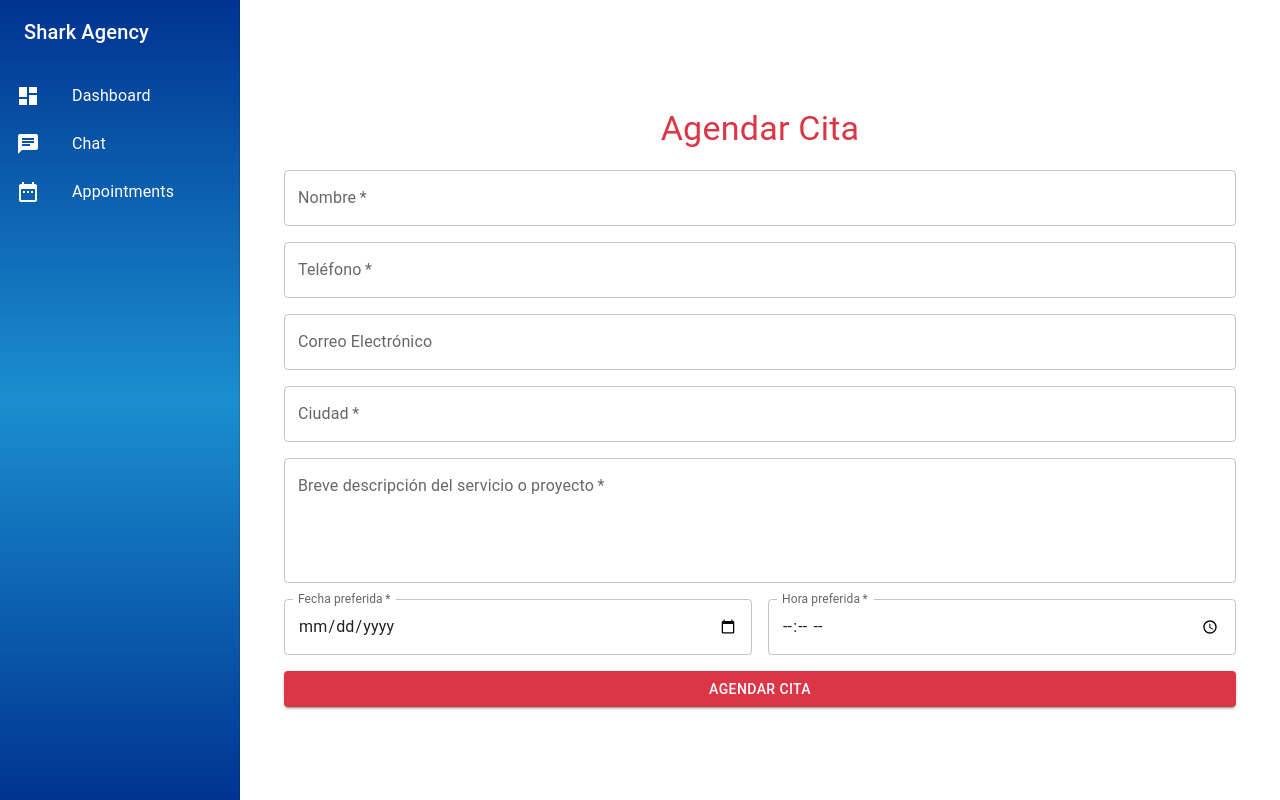
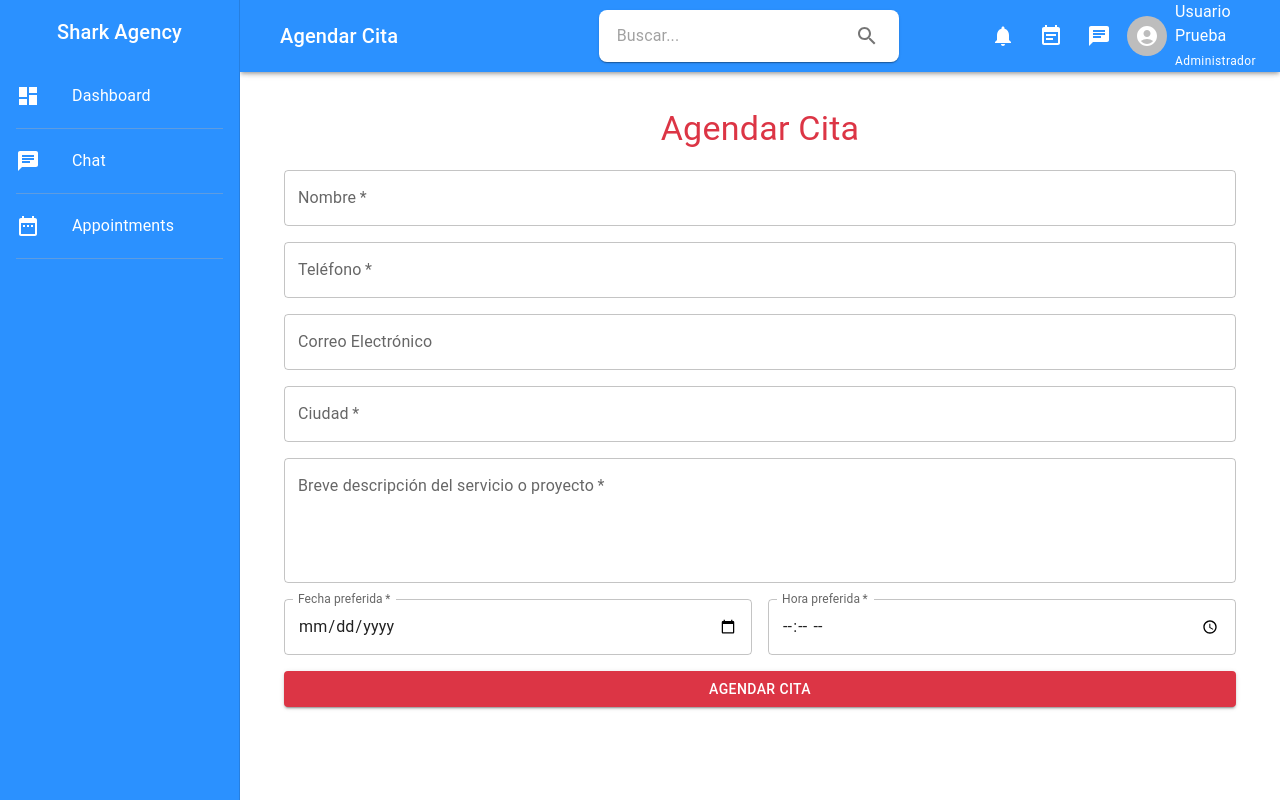
Before and after one commit to bryanvillanueva/chatboot-frontend, a React (Create React App) app: page /appointments in a window 1280 px wide. Built offline with nearby package versions, Linux system fonts and the light colour scheme.

Commit message:
cambios navbar y modelo ejemplo

```diff
--- a/src/App.js
+++ b/src/App.js
@@ -20,9 +20,9 @@ const App = () => {
     <Router>
       <Layout>
         <Routes>
-          <Route path="/" element={<Dashboard />} />
-          <Route path="/chat" element={<Chat />} />
-          <Route path="/appointments" element={<Appointments />} />
+          <Route path="/" element={<Dashboard pageTitle="Dashboard"/>} />
+          <Route path="/chat" element={<Chat pageTitle="Chat"/>} />
+          <Route path="/appointments" element={<Appointments pageTitle="Appointments"/>} />
         </Routes>
       </Layout>
     </Router>
--- a/src/components/Layout.js
+++ b/src/components/Layout.js
@@ -1,5 +1,5 @@
 import React from 'react';
-import { Box, CssBaseline, Drawer, List, ListItem, ListItemIcon, ListItemText, Toolbar, Typography } from '@mui/material';
+import { Box, CssBaseline, Drawer, List, ListItem, ListItemIcon, ListItemText, Toolbar, Typography, Divider } from '@mui/material';
 import DashboardIcon from '@mui/icons-material/Dashboard';
 import ChatIcon from '@mui/icons-material/Chat';
 import DateIcon from '@mui/icons-material/DateRange';
@@ -13,6 +13,7 @@ const Layout = ({ children }) => {
   return (
     <Box sx={{ display: 'flex' }}>
       <CssBaseline />
+
       {/* Menú Lateral */}
       <Drawer
         variant="permanent"
@@ -22,35 +23,49 @@ const Layout = ({ children }) => {
           [`& .MuiDrawer-paper`]: {
             width: drawerWidth,
             boxSizing: 'border-box',
-            background: 'linear-gradient(180deg, rgba(0,51,145,1) 0%, rgba(26,143,206,1) 50%, rgba(0,51,145,1) 100%)',
+            background: "#2B91FF",
             color: '#fff'
           },
         }}
       >
-        <Toolbar>
+        <Toolbar
+          sx={{
+            display: 'flex',
+            justifyContent: 'center',
+            alignItems: 'center',
+            width: "100%",
+            py: 2
+          }}
+        >
           <Typography variant="h6" noWrap>
             Shark Agency
           </Typography>
         </Toolbar>
+
         <List>
           <ListItem button component={Link} to="/" selected={location.pathname === '/'}>
             <ListItemIcon>
               <DashboardIcon sx={{ color: '#fff' }} />
             </ListItemIcon>
-            <ListItemText sx={{ color: '#fff' }}  primary="Dashboard" />
+            <ListItemText sx={{ color: '#fff' }} primary="Dashboard" />
           </ListItem>
+          <Divider sx={{ bgcolor: "rgba(255,255,255,0.3)", mx: 2, my: 1 }} />
+
           <ListItem button component={Link} to="/chat" selected={location.pathname === '/chat'}>
             <ListItemIcon>
               <ChatIcon sx={{ color: '#fff' }} />
             </ListItemIcon>
-            <ListItemText sx={{ color: '#fff' }}  primary="Chat" />
+            <ListItemText sx={{ color: '#fff' }} primary="Chat" />
           </ListItem>
+          <Divider sx={{ bgcolor: "rgba(255,255,255,0.3)", mx: 2, my: 1 }} />
+
           <ListItem button component={Link} to="/appointments" selected={location.pathname === '/appointments'}>
             <ListItemIcon>
               <DateIcon sx={{ color: '#fff' }} />
             </ListItemIcon>
-            <ListItemText sx={{ color: '#fff' }}  primary="Appointments" />
+            <ListItemText sx={{ color: '#fff' }} primary="Appointments" />
           </ListItem>
+          <Divider sx={{ bgcolor: "rgba(255,255,255,0.3)", mx: 2, my: 1 }} />  {/* Línea agregada al final */}
         </List>
       </Drawer>
 
--- /dev/null
+++ b/src/components/Navbar.js
@@ -0,0 +1,54 @@
+import React, { useState } from 'react';
+import { AppBar, Toolbar, Box, Paper, InputBase, IconButton, Avatar, Typography } from '@mui/material';
+import SearchIcon from '@mui/icons-material/Search';
+import NotificationsIcon from '@mui/icons-material/Notifications';
+import EventNoteIcon from '@mui/icons-material/EventNote';
+import ChatIcon from '@mui/icons-material/Chat';
+import AccountCircleIcon from '@mui/icons-material/AccountCircle';
+
+const Navbar = ({ pageTitle }) => {
+  const [searchTerm, setSearchTerm] = useState('');
+
+  return (
+    <AppBar position="fixed" color="primary" sx={{ top: 0, zIndex: 1100, padding: '0px', boxShadow: 3, width: 'calc(100% - 240px)', left: '240px' }}>
+      <Toolbar sx={{ display: 'flex', alignItems: 'center' }}>
+        <Box sx={{ flex: 0.5, display: 'flex', justifyContent: 'flex-start', pl: 2 }}>
+          <Typography variant="h6">{pageTitle}</Typography>
+        </Box>
+        <Box sx={{ flex: 1, display: 'flex', justifyContent: 'center' }}>
+          <Paper component="form" sx={{ display: 'flex', alignItems: 'center', width: 300, padding: '4px 10px', borderRadius: 2 }}>
+            <InputBase
+              sx={{ ml: 1, flex: 1 }}
+              placeholder="Buscar..."
+              value={searchTerm}
+              onChange={(e) => setSearchTerm(e.target.value)}
+            />
+            <IconButton type="submit" sx={{ p: '10px' }}>
+              <SearchIcon />
+            </IconButton>
+          </Paper>
+        </Box>
+        <Box sx={{ flex: 0.5, display: 'flex', justifyContent: 'flex-end', alignItems: 'center', gap: 1 }}>
+          <IconButton color="inherit">
+            <NotificationsIcon />
+          </IconButton>
+          <IconButton color="inherit">
+            <EventNoteIcon />
+          </IconButton>
+          <IconButton color="inherit">
+            <ChatIcon />
+          </IconButton>
+          <Avatar>
+            <AccountCircleIcon />
+          </Avatar>
+          <Box>
+            <Typography variant="body1">Usuario Prueba</Typography>
+            <Typography variant="caption">Administrador</Typography>
+          </Box>
+        </Box>
+      </Toolbar>
+    </AppBar>
+  );
+};
+
+export default Navbar;
--- a/src/pages/Appointments.js
+++ b/src/pages/Appointments.js
@@ -1,6 +1,7 @@
 import React, { useState } from 'react';
 import axios from 'axios';
 import { Box, TextField, Button, Typography, Grid, MenuItem } from '@mui/material';
+import Navbar from '../components/Navbar';
 
 const AppointmentForm = () => {
   const [formData, setFormData] = useState({
@@ -18,144 +19,72 @@ const AppointmentForm = () => {
     setFormData({ ...formData, [e.target.name]: e.target.value });
   };
 
-
   const handleSubmit = async (e) => {
     e.preventDefault();
     try {
       const response = await axios.post('https://chatboot-webhook-production.up.railway.app/appointments', formData);
       if (response.data && response.data.message) {
-        alert(response.data.message); // Mostrar mensaje del servidor
+        alert(response.data.message);
       } else {
-        alert('Cita creada con éxito'); // Mensaje genérico en caso de que no haya data
+        alert('Cita creada con éxito');
       }
     } catch (error) {
       console.error('Error al enviar la cita:', error.message);
       if (error.response && error.response.data) {
-        alert(`Error: ${error.response.data}`); // Muestra el mensaje de error del servidor
+        alert(`Error: ${error.response.data}`);
       } else {
         alert('Error al crear la cita. Verifique la conexión al servidor.');
       }
     }
   };
 
-
   return (
-    <Box sx={{ padding: '20px',  margin: '0 auto' }}>
+    <>
+      <Navbar pageTitle="Agendar Cita" />
+      <Box sx={{ padding: '20px', margin: '0 auto' }}>
         <Typography variant="h4" color="#dc3545" sx={{ marginBottom: '20px', textAlign: 'center' }}>
           Agendar Cita
         </Typography>
         <form onSubmit={handleSubmit}>
           <Grid container spacing={2}>
             <Grid item xs={12}>
-            <TextField
-              fullWidth
-              label="Nombre"
-              name="name"
-              value={formData.name}
-              onChange={handleChange}
-              required
-            />
+              <TextField fullWidth label="Nombre" name="name" value={formData.name} onChange={handleChange} required />
             </Grid>
             <Grid item xs={12}>
-            <TextField
-              fullWidth
-              label="Teléfono"
-              name="phone_number"
-              type="tel"
-              value={formData.phone_number}
-              onChange={handleChange}
-              required
-            />
+              <TextField fullWidth label="Teléfono" name="phone_number" type="tel" value={formData.phone_number} onChange={handleChange} required />
             </Grid>
             <Grid item xs={12}>
-            <TextField
-              fullWidth
-              label="Correo Electrónico"
-              name="email"
-              type="email"
-              value={formData.email}
-              onChange={handleChange}
-            />
+              <TextField fullWidth label="Correo Electrónico" name="email" type="email" value={formData.email} onChange={handleChange} />
             </Grid>
             <Grid item xs={12}>
-            <TextField
-              fullWidth
-              label="Ciudad"
-              name="city"
-              value={formData.city}
-              onChange={handleChange}
-              required
-            />
+              <TextField fullWidth label="Ciudad" name="city" value={formData.city} onChange={handleChange} required />
             </Grid>
             <Grid item xs={12}>
-            <TextField
-              fullWidth
-              multiline
-              rows={4}
-              label="Breve descripción del servicio o proyecto"
-              name="description"
-              value={formData.description}
-              onChange={handleChange}
-              required
-            />
+              <TextField fullWidth multiline rows={4} label="Breve descripción del servicio o proyecto" name="description" value={formData.description} onChange={handleChange} required />
             </Grid>
             <Grid item xs={6}>
-            <TextField
-              fullWidth
-              label="Fecha preferida"
-              name="preferred_date"
-              type="date"
-              InputLabelProps={{ shrink: true }}
-              value={formData.preferred_date}
-              onChange={handleChange}
-              required
-            />
+              <TextField fullWidth label="Fecha preferida" name="preferred_date" type="date" InputLabelProps={{ shrink: true }} value={formData.preferred_date} onChange={handleChange} required />
             </Grid>
             <Grid item xs={6}>
-            <TextField
-              fullWidth
-              label="Hora preferida"
-              name="preferred_time"
-              type="time"
-              InputLabelProps={{ shrink: true }}
-              value={formData.preferred_time}
-              onChange={handleChange}
-              required
-            />
+              <TextField fullWidth label="Hora preferida" name="preferred_time" type="time" InputLabelProps={{ shrink: true }} value={formData.preferred_time} onChange={handleChange} required />
             </Grid>
             {['Barranquilla', 'Melbourne'].includes(formData.city) && (
               <Grid item xs={12}>
-              <TextField
-                fullWidth
-                select
-                label="Modalidad"
-                name="mode"
-                value={formData.mode}
-                onChange={handleChange}
-                required
-              >
+                <TextField fullWidth select label="Modalidad" name="mode" value={formData.mode} onChange={handleChange} required>
                   <MenuItem value="Presencial">Presencial</MenuItem>
                   <MenuItem value="Virtual">Virtual</MenuItem>
                 </TextField>
               </Grid>
             )}
             <Grid item xs={12}>
-            <Button
-              type="submit"
-              variant="contained"
-              fullWidth
-              sx={{
-                backgroundColor: '#dc3545',
-                color: '#fff',
-                '&:hover': { backgroundColor: '#be1924' },
-              }}
-            >
+              <Button type="submit" variant="contained" fullWidth sx={{ backgroundColor: '#dc3545', color: '#fff', '&:hover': { backgroundColor: '#be1924' } }}>
                 Agendar Cita
               </Button>
             </Grid>
           </Grid>
         </form>
       </Box>
+    </>
   );
 };
 
```
Also changed, not shown: src/pages/Chat.js (+52 -17 lines), src/pages/Dashboard.js (+15 -32 lines), src/App.css (line endings or trailing spaces). Lines whose indentation alone changed are shown as unchanged.
